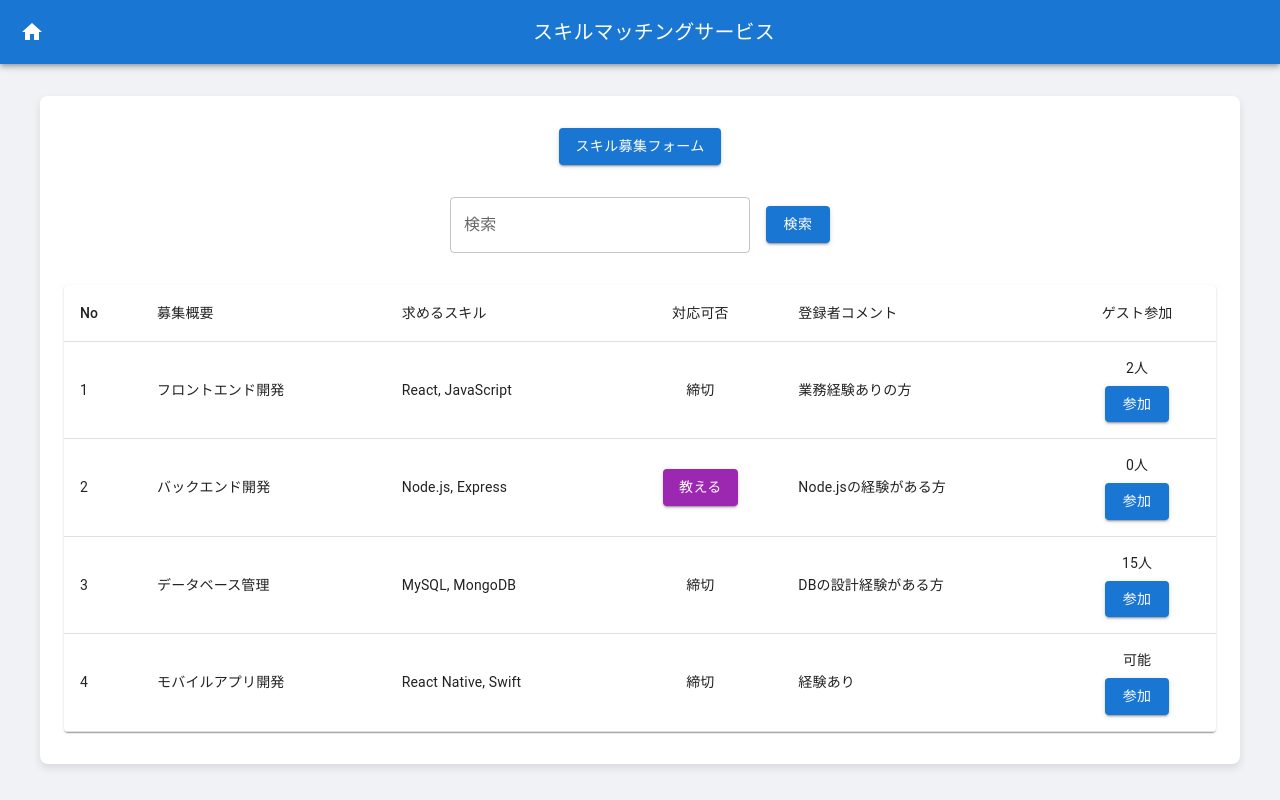
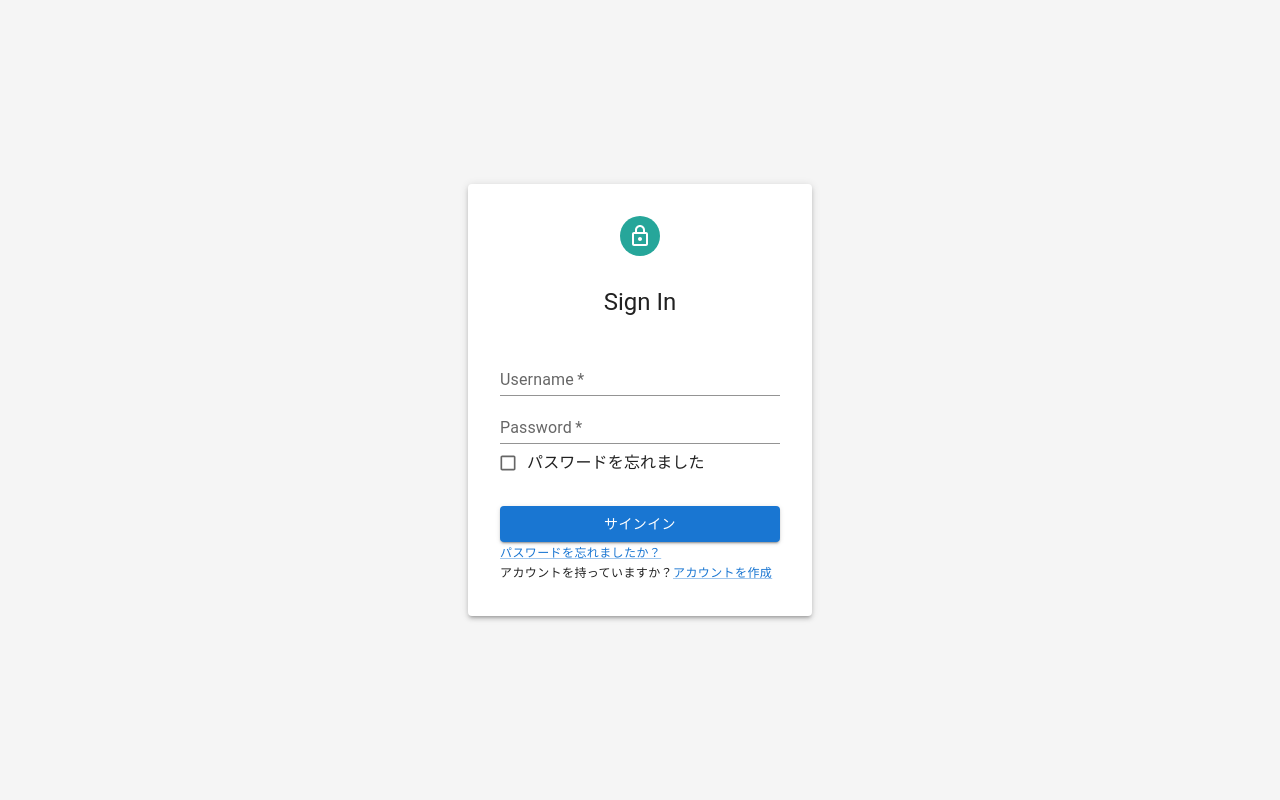
Before and after one commit to NDHkurokome/ekkyo_gch, a React (Create React App) app in the folder react-ekkyo-app/: page / in a window 1280 px wide. Built offline with nearby package versions, Linux system fonts and the light colour scheme.

Commit message:
feat_一旦仮完成

```diff
--- a/react-ekkyo-app/public/data.json
+++ b/react-ekkyo-app/public/data.json
@@ -28,7 +28,7 @@
         "summary": "モバイルアプリ開発",
         "skills": "React Native, Swift",
         "availability": "締切",
-        "comments": "経験あり",
-        "guest": "可能"
+        "comments": "IOSアプリ開発経験がある方",
+        "guest": "25人"
     }
 ]
--- a/react-ekkyo-app/src/App.js
+++ b/react-ekkyo-app/src/App.js
@@ -17,16 +17,22 @@ import SkillForm from "./SkillForm";
 import TeachForm from "./TeachForm";
 import ChatForm from "./ChatForm";
 import Header from "./Header";
+import Login from "./Login";
 import "./App.css";
 
 function App() {
   const [data, setData] = useState([]);
+  const [isLoggedIn, setIsLoggedIn] = useState(false);
 
   useEffect(() => {
-    // public ディレクトリから data.json を読み込む
+    // data.json からデータを読み込む
     fetch("/data.json")
       .then((response) => response.json())
-      .then((data) => setData(data))
+      .then((jsonData) => {
+        const savedData = JSON.parse(localStorage.getItem("tableData")) || [];
+        const combinedData = [...jsonData, ...savedData];
+        setData(combinedData);
+      })
       .catch((error) => console.error("Error loading data:", error));
   }, []);
 
@@ -34,8 +40,16 @@ function App() {
     const newId = data.length + 1;
     const updatedData = [...data, { id: newId, ...newData }];
     setData(updatedData);
-    localStorage.setItem("tableData", JSON.stringify(updatedData));
+    localStorage.setItem("tableData", JSON.stringify(updatedData.slice(4))); // 最初の4件は data.json のデータ
   };
+
+  const handleLogin = () => {
+    setIsLoggedIn(true);
+  };
+
+  if (!isLoggedIn) {
+    return <Login onLogin={handleLogin} />;
+  }
 
   return (
     <Router>
@@ -143,7 +157,7 @@ function Home({ data }) {
                       to="/chat-form"
                       style={{ marginTop: "8px" }}
                     >
-                      参加
+                      参加したい
                     </Button>
                   </Box>
                 </TableCell>
--- /dev/null
+++ b/react-ekkyo-app/src/Login.css
@@ -0,0 +1,36 @@
+.login-root {
+    display: flex;
+    justify-content: center;
+    align-items: center;
+    height: 100vh;
+    background-color: #f5f5f5;
+  }
+
+  .login-container {
+    padding: 32px;
+    max-width: 400px;
+    width: 100%;
+    background-color: #ffffff;
+    border-radius: 8px;
+  }
+
+  .login-header {
+    margin-bottom: 24px;
+    text-align: center;
+  }
+
+  .login-textField {
+    margin-bottom: 24px;
+  }
+
+  .login-button {
+    display: block;
+    margin: 0 auto;
+  }
+  .login-root {
+    height: 100vh;
+    display: flex;
+    justify-content: center;
+    align-items: center;
+    background-color: #f5f5f5;
+  }
--- /dev/null
+++ b/react-ekkyo-app/src/Login.js
@@ -0,0 +1,99 @@
+import React, { useState } from "react";
+import {
+  Avatar,
+  Box,
+  Button,
+  Checkbox,
+  FormControlLabel,
+  Grid,
+  Link,
+  Paper,
+  TextField,
+  Typography,
+} from "@mui/material";
+import LockOutlinedIcon from "@mui/icons-material/LockOutlined";
+import { teal } from "@mui/material/colors";
+import "./Login.css";
+
+const Login = ({ onLogin }) => {
+  const [username, setUsername] = useState("");
+  const [password, setPassword] = useState("");
+
+  const handleSubmit = (event) => {
+    event.preventDefault();
+    if (username === "admin" && password === "admin") {
+      onLogin();
+    } else {
+      alert("Invalid credentials");
+    }
+  };
+
+  return (
+    <Grid container className="login-root">
+      <Paper
+        elevation={3}
+        sx={{
+          p: 4,
+          width: "280px",
+          m: "20px auto",
+        }}
+      >
+        <Grid
+          container
+          direction="column"
+          justifyContent="center"
+          alignItems="center"
+        >
+          <Avatar sx={{ bgcolor: teal[400] }}>
+            <LockOutlinedIcon />
+          </Avatar>
+          <Typography variant={"h5"} sx={{ m: "30px" }}>
+            Sign In
+          </Typography>
+        </Grid>
+        <TextField
+          label="Username"
+          variant="standard"
+          fullWidth
+          required
+          value={username}
+          onChange={(e) => setUsername(e.target.value)}
+        />
+        <TextField
+          type="password"
+          label="Password"
+          variant="standard"
+          fullWidth
+          required
+          value={password}
+          onChange={(e) => setPassword(e.target.value)}
+        />
+        <FormControlLabel
+          labelPlacement="end"
+          label="パスワードを忘れました"
+          control={<Checkbox name="checkboxA" size="small" color="primary" />}
+        />
+        <Box mt={3}>
+          <Button
+            type="submit"
+            color="primary"
+            variant="contained"
+            fullWidth
+            onClick={handleSubmit}
+          >
+            サインイン
+          </Button>
+          <Typography variant="caption">
+            <Link href="#">パスワードを忘れましたか？</Link>
+          </Typography>
+          <Typography variant="caption" display="block">
+            アカウントを持っていますか？
+            <Link href="#">アカウントを作成</Link>
+          </Typography>
+        </Box>
+      </Paper>
+    </Grid>
+  );
+};
+
+export default Login;
--- a/react-ekkyo-app/src/SkillForm.js
+++ b/react-ekkyo-app/src/SkillForm.js
@@ -1,10 +1,16 @@
 import React, { useState } from "react";
-import { Container, TextField, Button, Typography, Box } from "@mui/material";
+import {
+  Container,
+  TextField,
+  Button,
+  Typography,
+  Box,
+  Paper,
+} from "@mui/material";
 import { useNavigate } from "react-router-dom";
-import { addData } from "./data";
 import "./App.css";
 
-function SkillForm() {
+function SkillForm({ addData }) {
   const navigate = useNavigate();
   const [summary, setSummary] = useState("");
   const [skills, setSkills] = useState("");
@@ -12,12 +18,29 @@ function SkillForm() {
 
   const handleSubmit = (event) => {
     event.preventDefault();
-    addData({ summary, skills, availability: "可", comments, guest: "可能" });
+    const newData = {
+      summary,
+      skills,
+      availability: "教える",
+      comments,
+      guest: "0人",
+    };
+
+    // ローカルストレージにデータを保存
+    const existingData = JSON.parse(localStorage.getItem("tableData")) || [];
+    const newId = existingData.length + 5; // data.json に4件のデータがあるため、5から始まる
+    const updatedData = [...existingData, { id: newId, ...newData }];
+    localStorage.setItem("tableData", JSON.stringify(updatedData));
+
+    // グローバルな状態にもデータを追加
+    addData({ id: newId, ...newData });
+
     navigate("/");
   };
 
   return (
     <Container className="root">
+      <Paper elevation={3} className="form-container">
         <Typography variant="h4" className="header">
           スキルマッチングサービス
         </Typography>
@@ -64,9 +87,15 @@ function SkillForm() {
             className="textField"
           />
         </Box>
-      <Button variant="contained" color="primary" onClick={handleSubmit}>
+        <Button
+          variant="contained"
+          color="primary"
+          onClick={handleSubmit}
+          className="submitButton"
+        >
           登録
         </Button>
+      </Paper>
     </Container>
   );
 }
```
Lines whose indentation alone changed are shown as unchanged.
